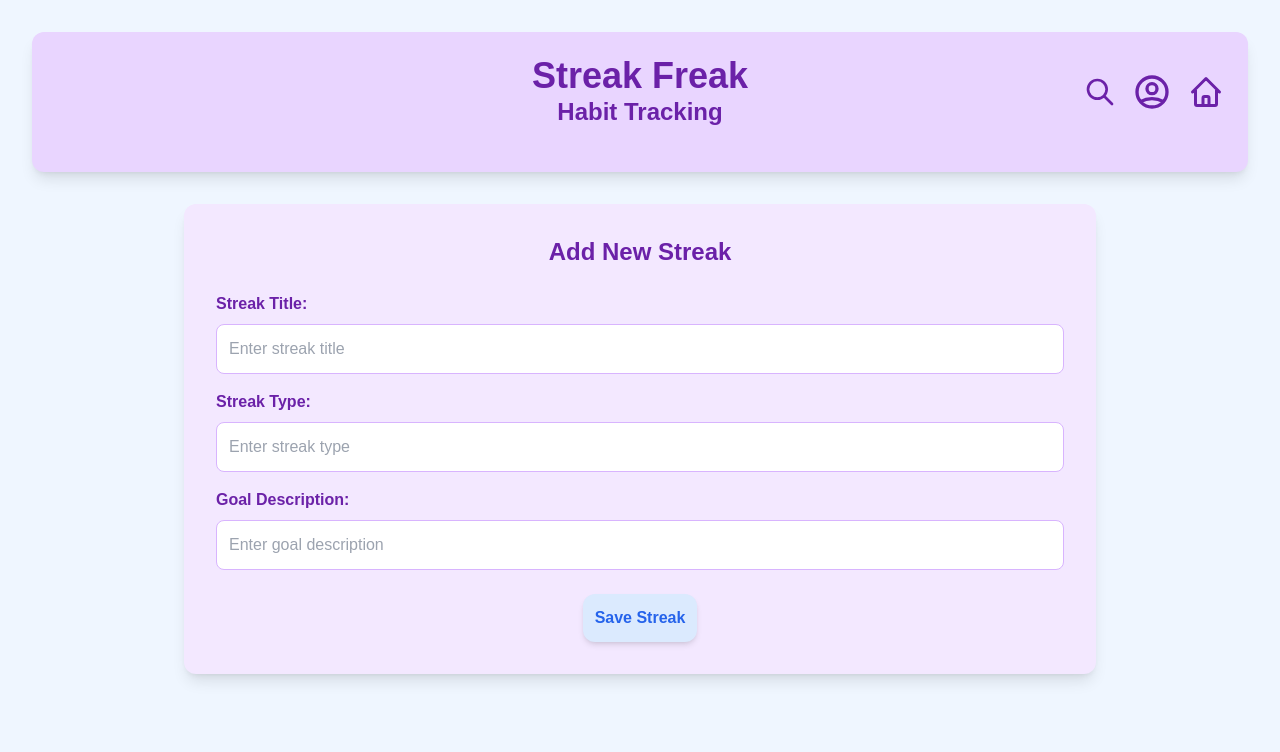
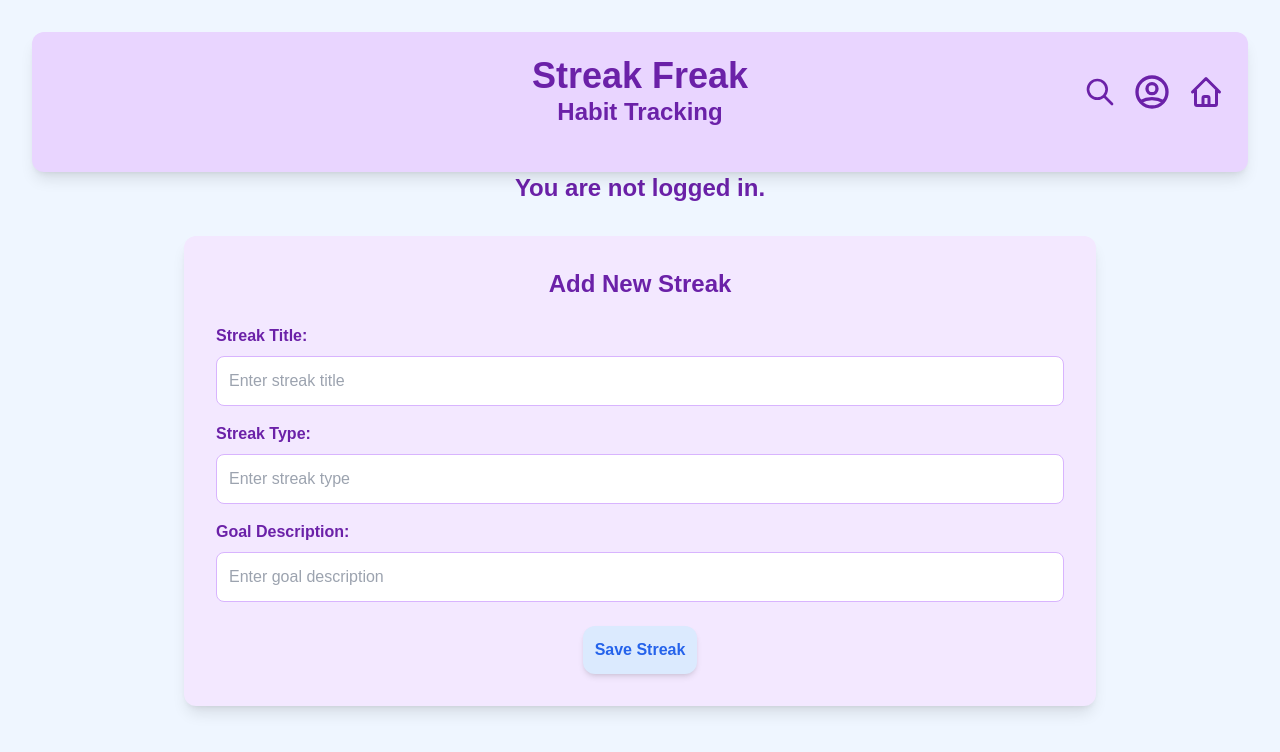
Before and after one commit to cosmo4/streak-freak, a Next.js app in the folder NextProjects/plums/: page /add in a window 1280 px wide. Shown: the top 752 px of the page. Built offline with nearby package versions, Linux system fonts and the light colour scheme; no server answers.

Commit message:
New Branch

```diff
--- a/NextProjects/plums/app/add/page.tsx
+++ b/NextProjects/plums/app/add/page.tsx
@@ -1,9 +1,18 @@
+'use client'
 import React from 'react';
+import { useUser } from '@auth0/nextjs-auth0/client';
 
 export default function AddPage() {
+  const { user, error, isLoading } = useUser();
+  if (isLoading) return <h1>Loading...</h1>;
+  if (error) return <h1>Error: {error.message}</h1>;
   return (
-
-      <div className="mt-8 w-3/4 mx-auto">
+      <div>
+        <div>
+        <div className="text-2xl font-bold text-purple-800 text-center mb-6"> {user ? ( <h1>Welcome, {user.name || user.nickname}</h1> ) :
+        ( <h1>You are not logged in.</h1> )} </div>
+        </div>
+        <div className="mt-8 w-3/4 mx-auto">
         <form className="bg-purple-100 p-8 rounded-xl shadow-lg">
           <h3 className="text-2xl font-bold text-purple-800 text-center mb-6">
             Add New Streak
@@ -59,5 +68,7 @@ export default function AddPage() {
           </div>
         </form>
       </div>
+      </div>
+
   );
 }
```
